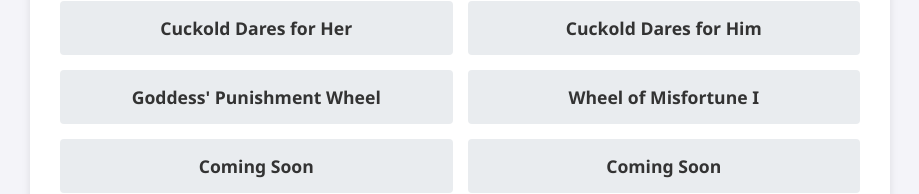
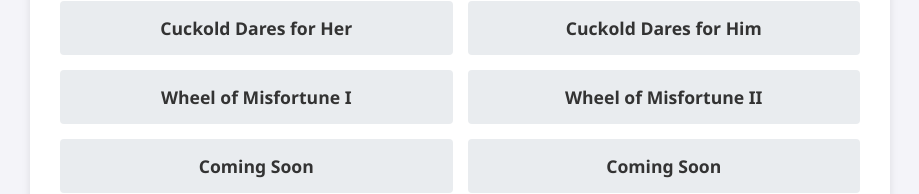
Before and after one commit to HerRulesHisService/HerRulesHisService.github.io, a plain HTML site: page index.html in a window 1280 px wide. Shown: the part 282-476 px from the top of the page, without its empty margins (180-1099 px from the left). Drawn offline with Linux system fonts and the light colour scheme.

Commit message:
Update index.html

```diff
--- a/index.html
+++ b/index.html
@@ -79,9 +79,9 @@
 
             <li><a href="https://herruleshisservice.github.io/hiscuckdares.html" target="_blank" rel="noopener noreferrer">Cuckold Dares for Him</a></li>
 
-            <li><a href="https://herruleshisservice.github.io/punishmentwheel.html" target="_blank" rel="noopener noreferrer">Goddess' Punishment Wheel</a></li>
+            <li><a href="https://herruleshisservice.github.io/wheelofmisfortune1.html" target="_blank" rel="noopener noreferrer">Wheel of Misfortune I</a></li>
 
-            <li><a href="https://herruleshisservice.github.io/wheelofmisfortunebasic.html" target="_blank" rel="noopener noreferrer">Wheel of Misfortune I</a></li>
+            <li><a href="https://herruleshisservice.github.io/punishmentwheel.html" target="_blank" rel="noopener noreferrer">Wheel of Misfortune II</a></li>
 
             <li><a href="WWW.GOOGLE.COM" target="_blank" rel="noopener noreferrer">Coming Soon</a></li>
 
```
